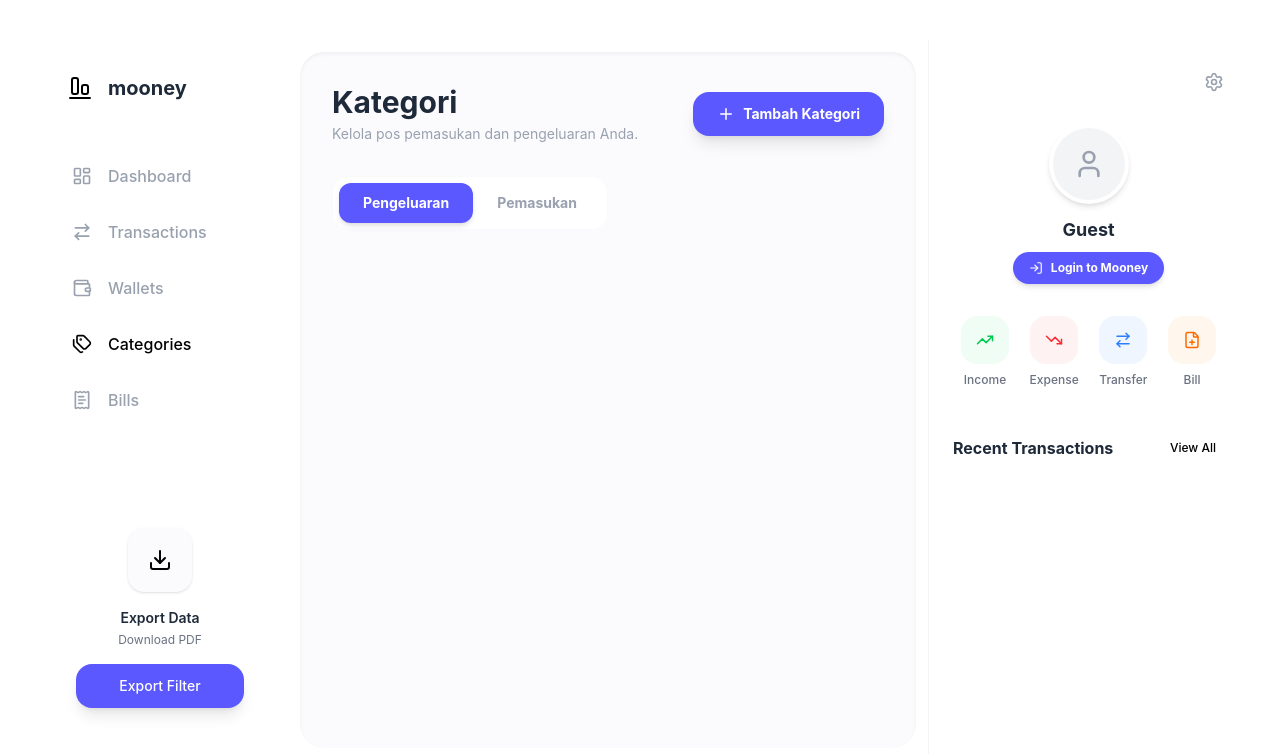
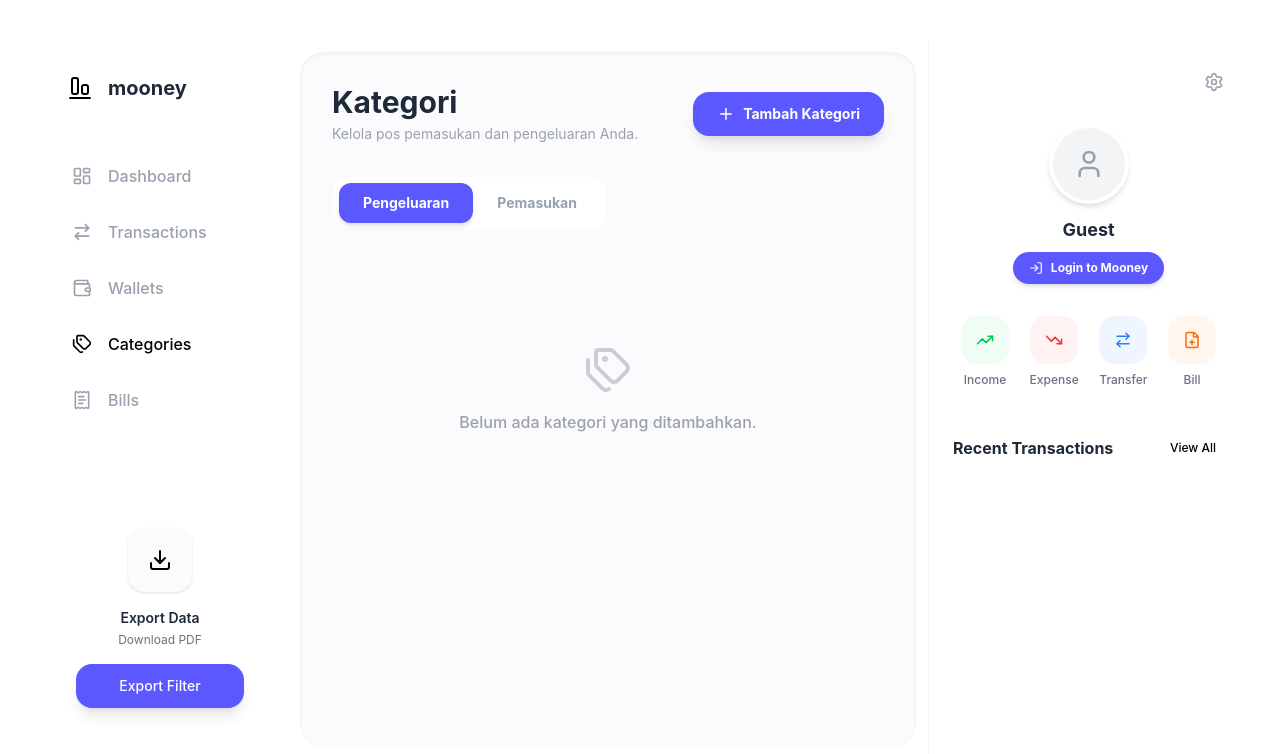
Before and after one commit to muhammaddimas452/finance-fe, a React (Vite) app: page /categories in a window 1280 px wide. Shown: the top 754 px of the page. Built offline with nearby package versions, Linux system fonts and the light colour scheme.

Commit message:
Fix : Perbaikan halaman category

```diff
--- a/src/pages/Category/index.jsx
+++ b/src/pages/Category/index.jsx
@@ -1,7 +1,7 @@
 import { useState } from "react";
 import { useFinanceStore } from "../../store/useFinanceStore";
 import { useUIStore } from "../../store/useUIStore";
-import { Plus, Trash2, Edit3, Tag } from "lucide-react";
+import { Plus, Trash2, Edit3, Tag, Tags } from "lucide-react";
 
 const Categories = () => {
   const { categories, deleteCategory } = useFinanceStore();
@@ -51,6 +51,12 @@ const Categories = () => {
           Pemasukan
         </button>
       </div>
+      {filteredCategories.length === 0 ? (
+        <div className="flex flex-col items-center justify-center h-64 text-gray-400">
+          <Tags size={48} className="mb-4 opacity-50" />
+          <p className="font-medium">Belum ada kategori yang ditambahkan.</p>
+        </div>
+      ) : (
         <div className="grid grid-cols-1 sm:grid-cols-1 lg:grid-cols-1 xl:grid-cols-2 gap-4">
           {filteredCategories.map((cat) => (
             <div
@@ -63,7 +69,10 @@ const Categories = () => {
               </div>
               {/* Teks Kategori */}
               <div className="flex-1 overflow-hidden">
-              <p className="font-bold text-gray-700 truncate" title={cat.name}>
+                <p
+                  className="font-bold text-gray-700 truncate"
+                  title={cat.name}
+                >
                   {cat.name}
                 </p>
               </div>
@@ -90,6 +99,7 @@ const Categories = () => {
             </div>
           ))}
         </div>
+      )}
     </div>
   );
 };
```
Lines whose indentation alone changed are shown as unchanged.
